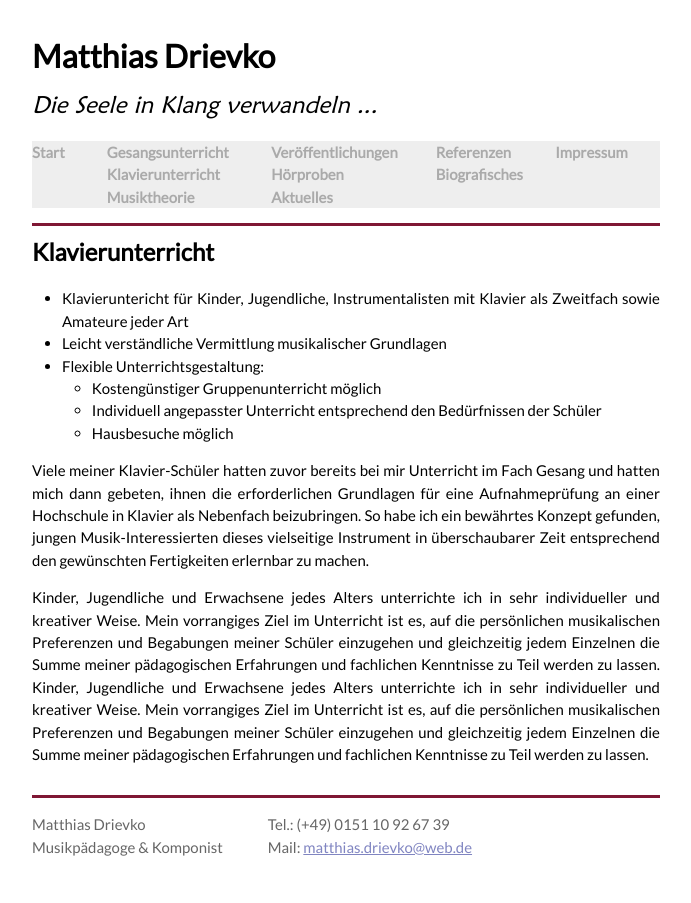
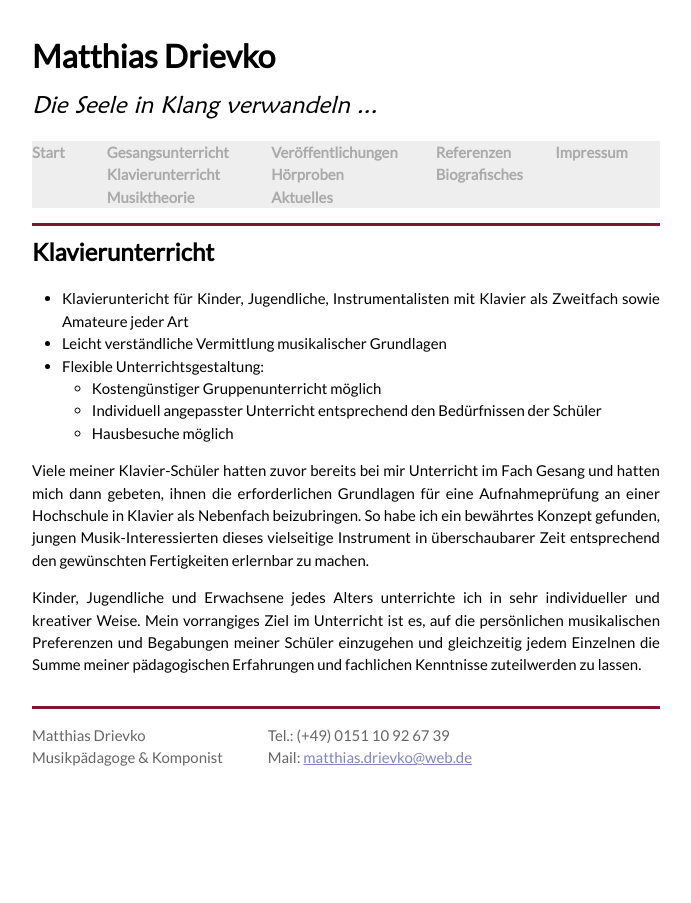
Before and after one commit to drievko/drievko.github.io, a Jekyll site: the page built from klavier.md, in a window 1280 px wide. Shown: the whole page, without its empty margins (294-985 px from the left). Built offline with Jekyll 4.4.1, drawn with Linux system fonts in a browser that asks for light colours; Markdown is read by kramdown in place of the engine named in the settings.

Commit message:
Remove double paragraph, small correction.

```diff
--- a/klavier.md
+++ b/klavier.md
@@ -14,7 +14,6 @@ Klavierunterricht
   - Individuell angepasster Unterricht entsprechend den Bedürfnissen der Schüler
   - Hausbesuche möglich
 
-Viele meiner Klavier-Schüler hatten  zuvor bereits bei mir Unterricht im Fach Gesang und hatten mich dann gebeten, ihnen die erforderlichen Grundlagen für eine Aufnahmeprüfung  an einer Hochschule in Klavier als Nebenfach beizubringen. So habe ich ein bewährtes Konzept gefunden, jungen Musik-Interessierten dieses vielseitige  Instrument in überschaubarer Zeit entsprechend den gewünschten Fertigkeiten erlernbar zu machen.
+Viele meiner Klavier-Schüler hatten zuvor bereits bei mir Unterricht im Fach Gesang und hatten mich dann gebeten, ihnen die erforderlichen Grundlagen für eine Aufnahmeprüfung an einer Hochschule in Klavier als Nebenfach beizubringen. So habe ich ein bewährtes Konzept gefunden, jungen Musik-Interessierten dieses vielseitige Instrument in überschaubarer Zeit entsprechend den gewünschten Fertigkeiten erlernbar zu machen.
 
-Kinder, Jugendliche und Erwachsene jedes Alters unterrichte ich in sehr individueller und kreativer Weise.  Mein vorrangiges Ziel im Unterricht ist es, auf die persönlichen musikalischen Preferenzen und Begabungen meiner Schüler einzugehen und gleichzeitig  jedem Einzelnen die Summe meiner pädagogischen Erfahrungen und fachlichen Kenntnisse zu Teil werden zu lassen.
-Kinder, Jugendliche und Erwachsene jedes Alters unterrichte ich in sehr individueller und kreativer Weise.  Mein vorrangiges Ziel im Unterricht ist es, auf die persönlichen musikalischen Preferenzen und Begabungen meiner Schüler einzugehen und gleichzeitig  jedem Einzelnen die Summe meiner pädagogischen Erfahrungen und fachlichen Kenntnisse zu Teil werden zu lassen.
+Kinder, Jugendliche und Erwachsene jedes Alters unterrichte ich in sehr individueller und kreativer Weise. Mein vorrangiges Ziel im Unterricht ist es, auf die persönlichen musikalischen Preferenzen und Begabungen meiner Schüler einzugehen und gleichzeitig jedem Einzelnen die Summe meiner pädagogischen Erfahrungen und fachlichen Kenntnisse zuteilwerden zu lassen.
```
